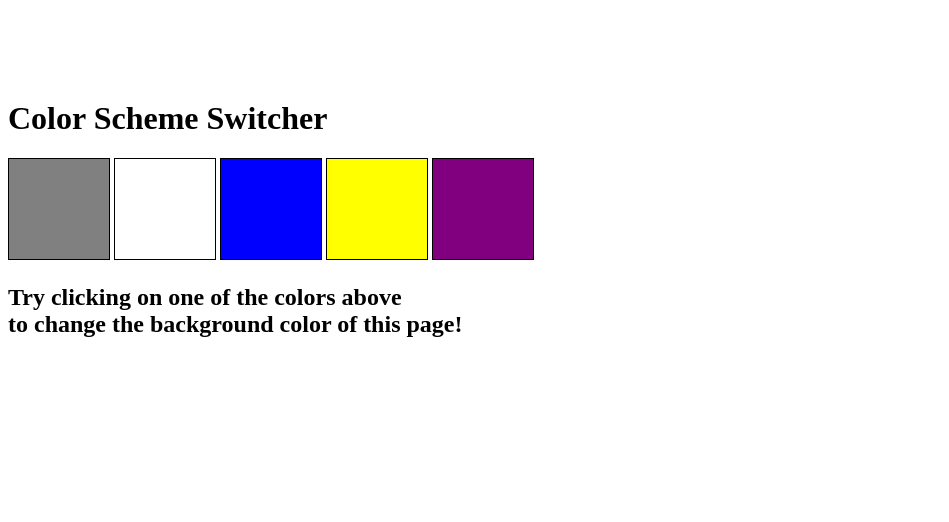
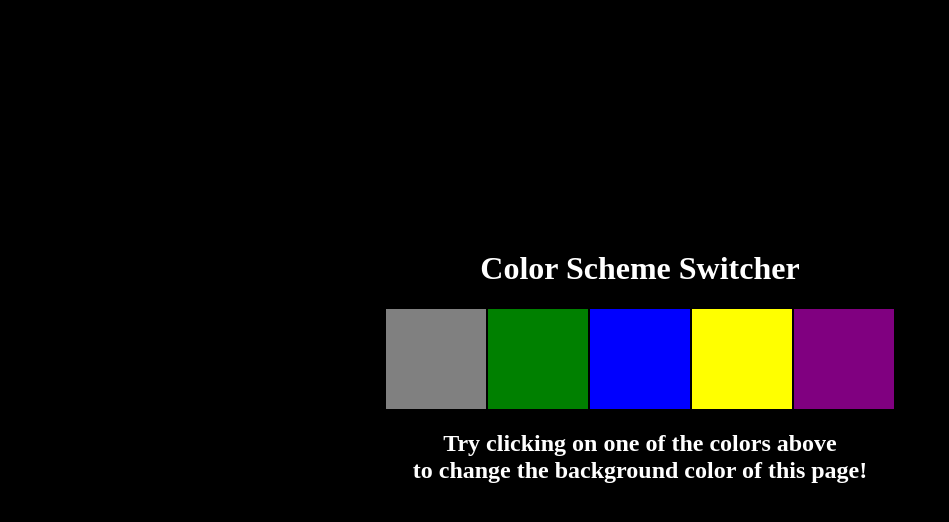
Before and after one commit to ankita-singh27/Color-Switcher, a plain HTML site: page index.html in a window 1280 px wide. Shown: the whole page, without its empty margins (0-949 px from the left). Drawn offline with Linux system fonts and the light colour scheme.

Commit message:
css file updated

```diff
--- a/index.html
+++ b/index.html
@@ -7,18 +7,22 @@
     <link rel="stylesheet" href="style.css">
 </head>
 <body>
-    <div class="canvas"></div>
-     <h1>Color Scheme Switcher</h1>
+  <h1>Color Scheme Switcher</h1>
+    <div class="container">
+
       <div class="button" id="grey"></div>
-      <div class="button" id="white"></div>
+      <div class="button" id="green"></div>
       <div class="button" id="blue"></div>
       <div class="button" id="yellow"></div>
       <div class="button" id="purple"></div>
+    </div>
+    <div class="text">
       <h2>
         Try clicking on one of the colors above<br/>
        <span> to change the background color of this page!</span>
       </h2>
     </div>
+
     <script src="script.js"></script>
 </body>
 </html>
--- a/script.js
+++ b/script.js
@@ -9,7 +9,7 @@ buttons.forEach(function (button) {
     if (e.target.id === 'grey') {
       body.style.backgroundColor = "grey";
     }
-    if (e.target.id === 'white') {
+    if (e.target.id === 'green') {
       body.style.backgroundColor = e.target.id;
     }
     if (e.target.id === 'blue') {
--- a/style.css
+++ b/style.css
@@ -1,27 +1,40 @@
 html {
     margin: 0;
+}
+body{
+  background-color: black;
+}
+  h1{
+    text-align: center;
+    margin-top: 250px;
+    color:white;
   }
+  .container{
 
-  .canvas {
-    margin: 100px auto 100px;
-    width: 80%;
-    text-align: center;
+    display:flex;
+    justify-content: center;
+    align-items: center;
+
+
   }
 
   .button {
     width: 100px;
     height: 100px;
     border: 1px solid black ;
-    display:inline-block;
     cursor: pointer;
+  }
+  .text{
+    text-align: center;
+    color: white;
   }
 
   #grey {
     background: grey;
   }
 
-  #white {
-    background: white;
+  #green {
+    background: green;
   }
   #blue {
     background: blue;
```
